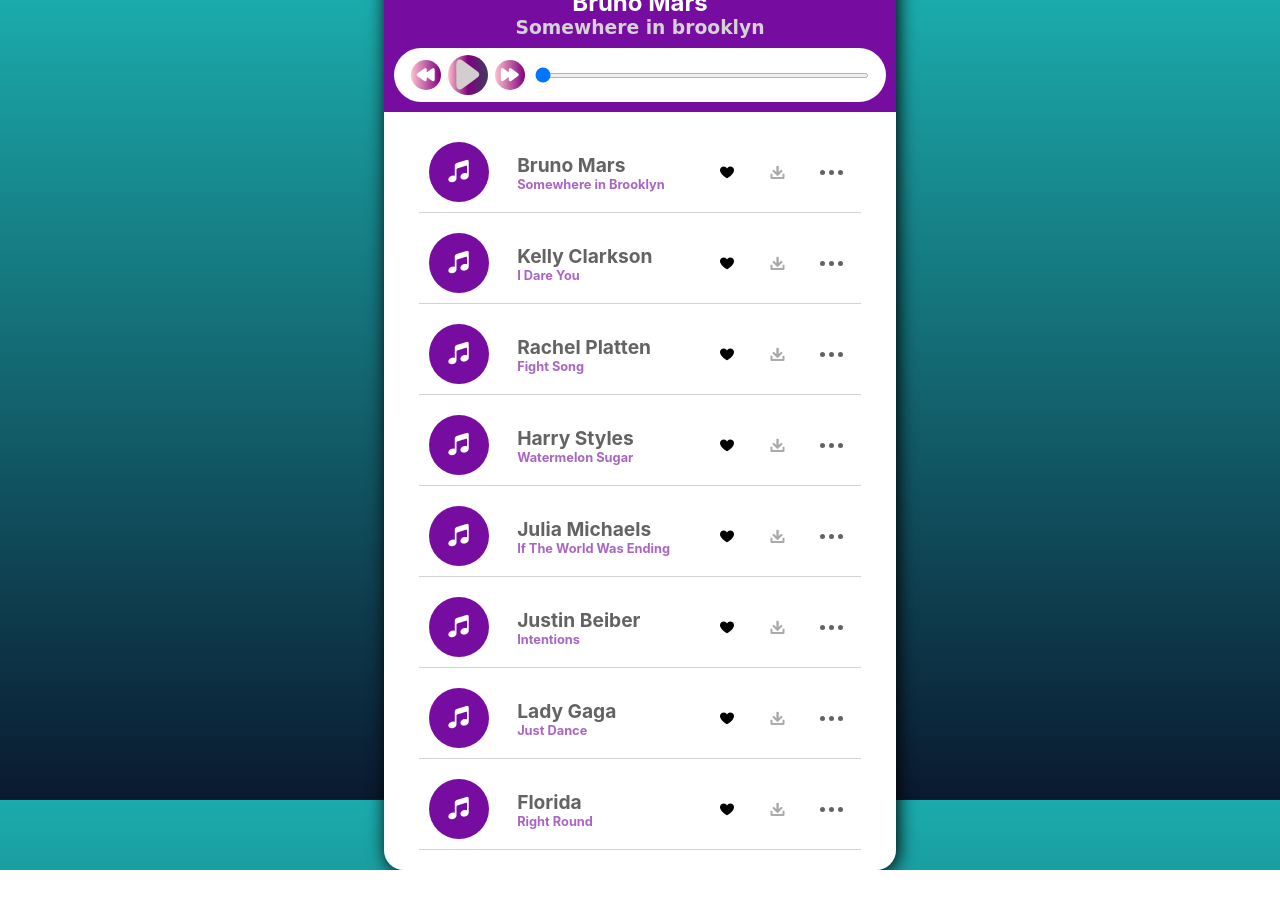
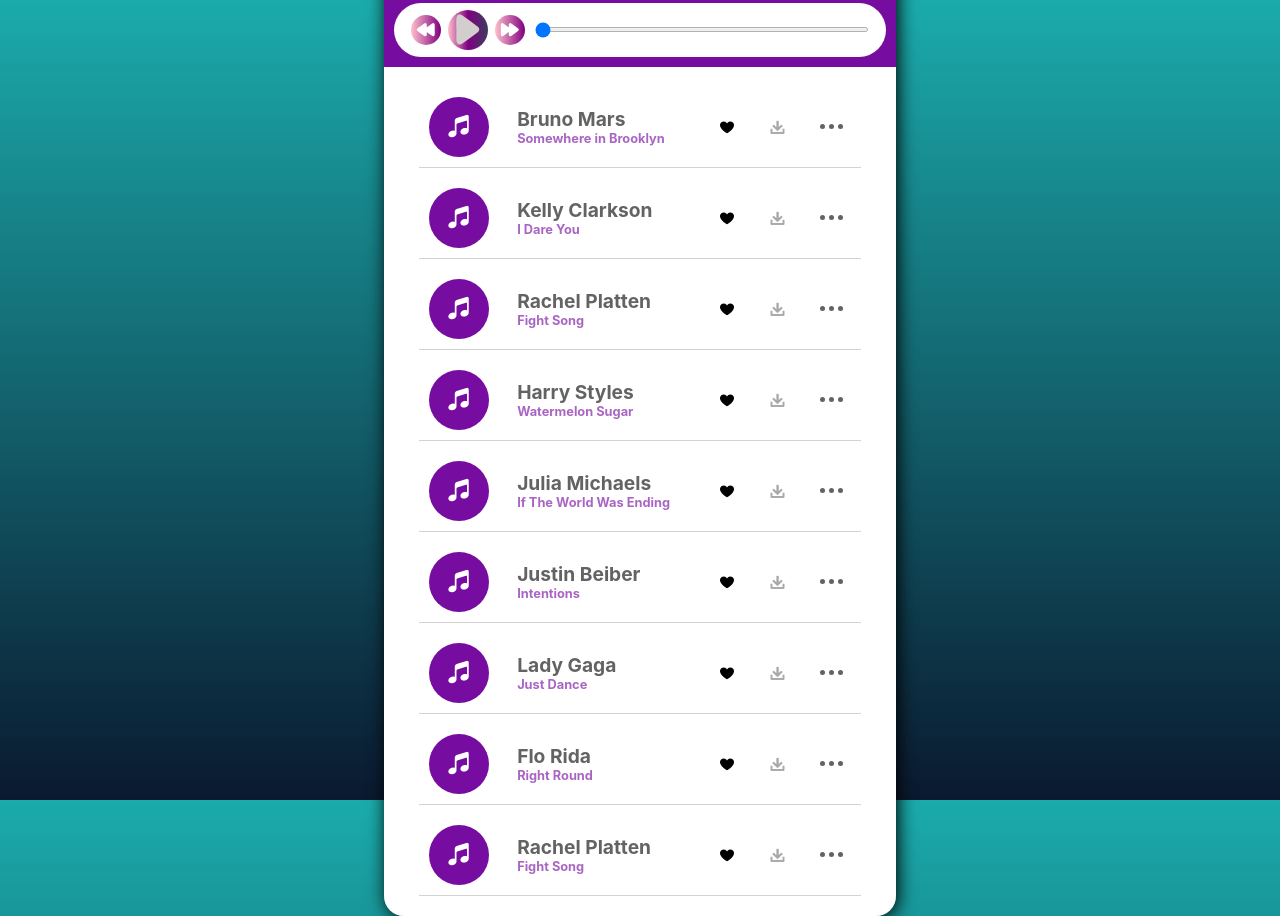
Before and after one commit to PhillipNemo/Music-app, a plain HTML site: page index.html in a window 1280 px wide. Before the commit the page ends 870 px from the top, so only its background shows below. Drawn offline with Linux system fonts and the light colour scheme.

Commit message:
Update index.html

```diff
--- a/index.html
+++ b/index.html
@@ -183,7 +183,7 @@
                             <i class="icofont-music"></i>
                         </div>
                         <div class="artist">
-                            <p id="artist-name">Florida</p>
+                            <p id="artist-name">Flo Rida</p>
                             <p id="song-title">Right Round</p>
                         </div>
 
@@ -199,7 +199,26 @@
                         </div>
                     </div>
 
+                    <div class="songs" >
+                        <div class="image">
+                            <i class="icofont-music"></i>
+                        </div>
+                        <div class="artist">
+                            <p id="artist-name">Rachel Platten</p>
+                            <p id="song-title">Fight Song</p>
+                        </div>
 
+                        <div class="icons">
+                            <i title="Add to favourite" class="icofont-heart" ></i>
+                            <a href="./songs/Fight Song_Rachel_Platten.mp3" title="Download" download="Fight Song_Rachel_Platten" class="icofont-download"></a>
+                        </div>
+
+                        <div  id="more" title="More">
+                            <div class="dot"></div>
+                            <div class="dot"></div>
+                            <div class="dot"></div>
+                        </div>
+                    </div>
 
                 </section>
 
```
